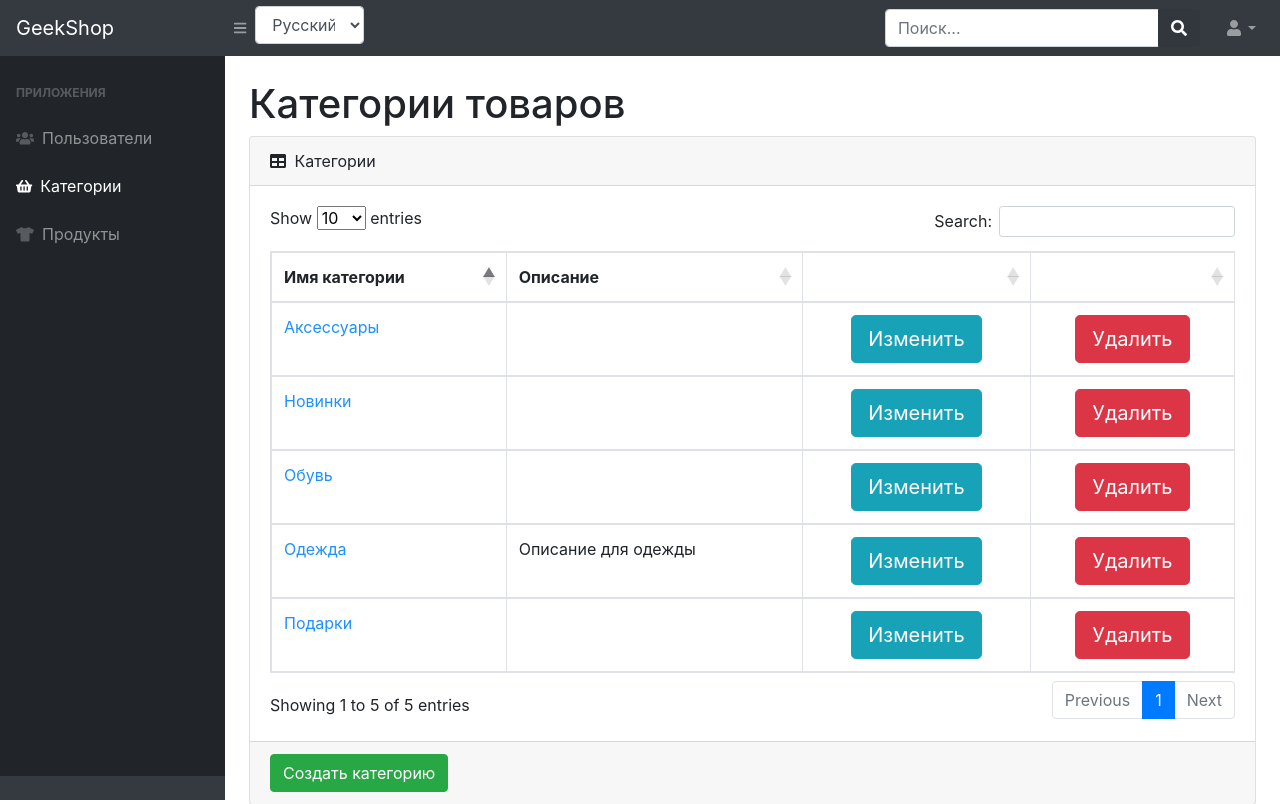
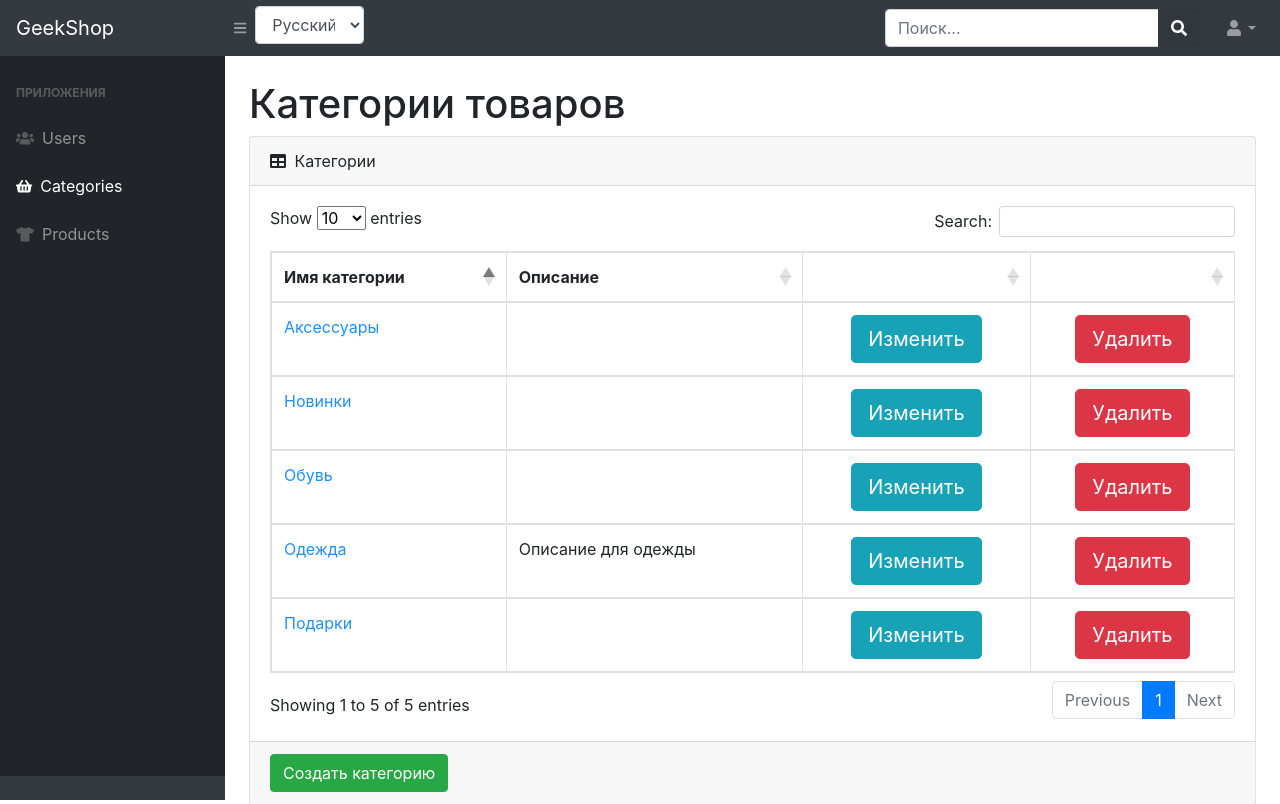
Before and after one commit to Dr0nx/geekshop, a Django app: page /admins/category/ in a window 1280 px wide. Shown: the top 804 px of the page. Run offline with Django 3.2, Linux system fonts and the light colour scheme; data comes from the database, SQL or seed files in the repository; some libraries are stand-ins or nearby versions.

Commit message:
edit siberia_bar.html

```diff
--- a/admins/templates/admins/includes/siberia_bar.html
+++ b/admins/templates/admins/includes/siberia_bar.html
@@ -1,3 +1,4 @@
+{% load i18n %}
 <div id="layoutSidenav_nav">
     <nav class="sb-sidenav accordion sb-sidenav-dark" id="sidenavAccordion">
         <div class="sb-sidenav-menu">
@@ -7,19 +8,19 @@
                     <div class="sb-nav-link-icon">
                         <i class="fas fa-users"></i>
                     </div>
-                    Пользователи
+                    {% translate 'Users' %}
                 </a>
                 <a class="nav-link" href="{% url 'admins:admin_category' %}">
                     <div class="sb-nav-link-icon">
                         <i class="fas fa-shopping-basket"></i>
                     </div>
-                    Категории
+                    {% translate 'Categories' %}
                 </a>
                 <a class="nav-link" href="{% url 'admins:admin_product' %}">
                     <div class="sb-nav-link-icon">
                         <i class="fas fa-tshirt"></i>
                     </div>
-                    Продукты
+                    {% translate 'Products' %}
                 </a>
             </div>
         </div>
```
